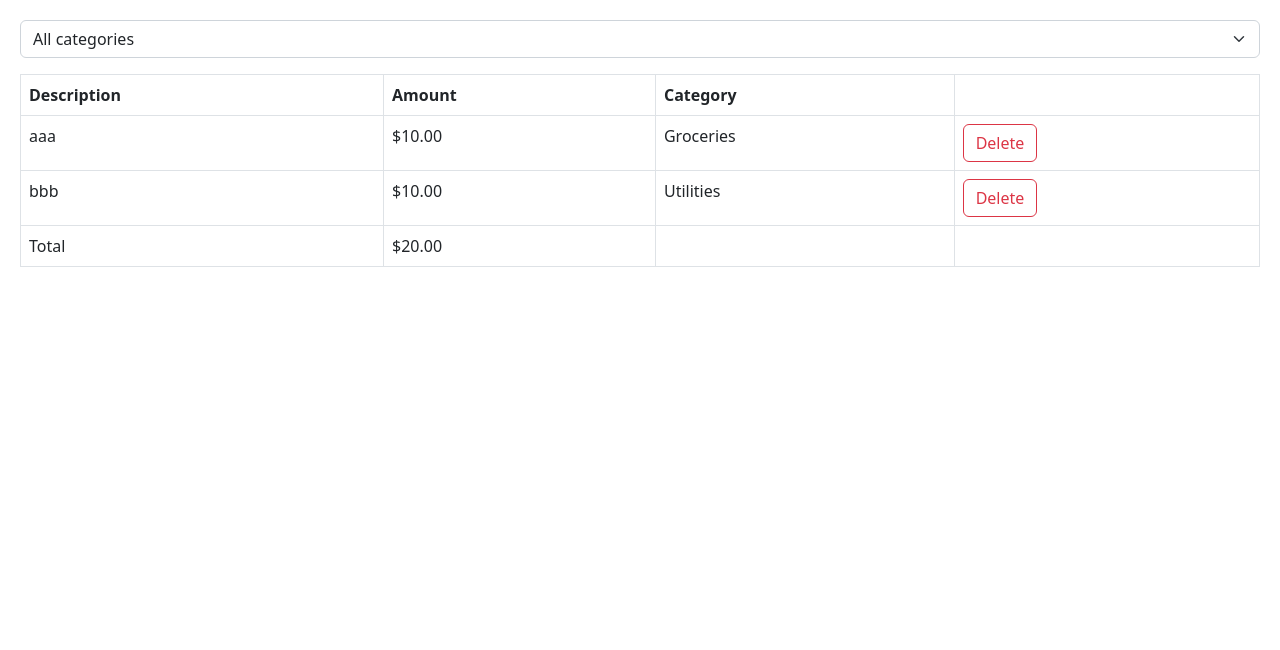
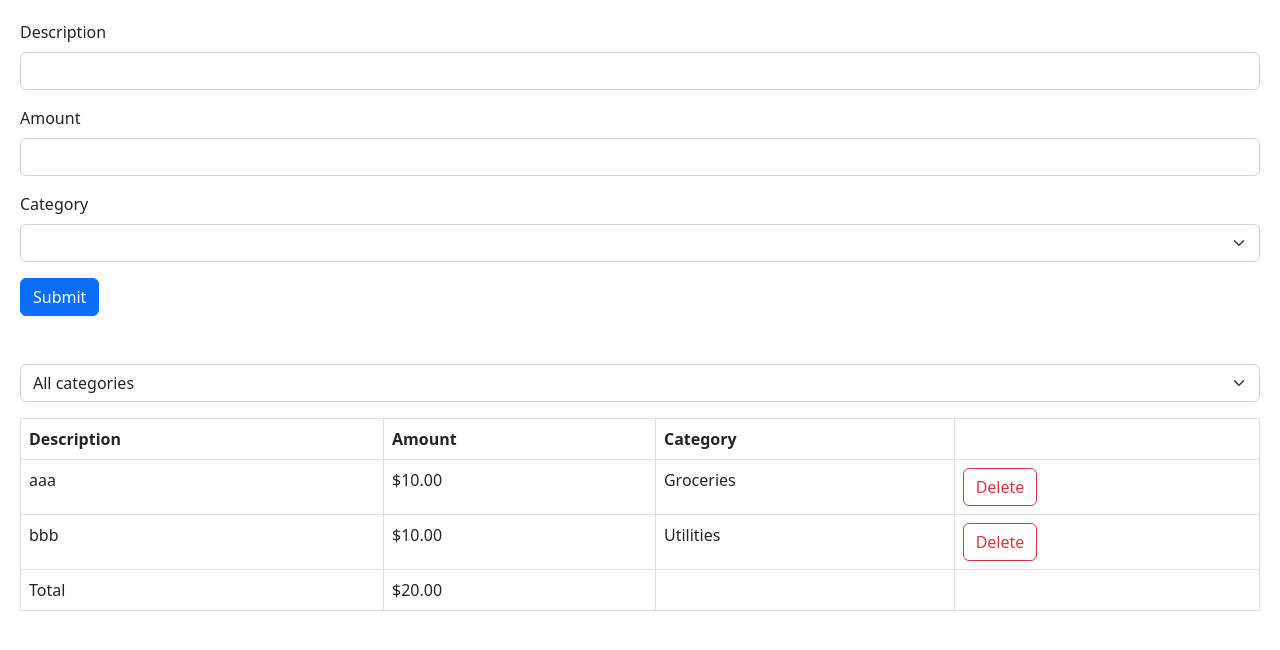
Before and after one commit to Dimuthu1994/react-learn, a React (Vite) app: page / in a window 1280 px wide. Shown: the top 650 px of the page. Built offline with nearby package versions, Linux system fonts and the light colour scheme.

Commit message:
Adding an expense

```diff
--- a/src/App.tsx
+++ b/src/App.tsx
@@ -1,6 +1,7 @@
 import { useState } from "react";
 import ExpenseList from "./expense-tracker/components/ExpenseList";
 import ExpenseFilter from "./expense-tracker/components/ExpenseFilter";
+import ExpenseForm from "./expense-tracker/components/ExpenseForm";
 
 function App() {
   const [expenses, setExpenses] = useState([
@@ -15,6 +16,13 @@
 
   return (
     <div>
+      <div className="mb-5">
+        <ExpenseForm
+          onSubmit={(data) =>
+            setExpenses([...expenses, { ...data, id: expenses.length + 1 }])
+          }
+        />
+      </div>
       <div className="mb-3">
         <ExpenseFilter onSelectCategory={(cat) => setSelectedCat(cat)} />
       </div>
--- /dev/null
+++ b/src/expense-tracker/components/ExpenseForm.tsx
@@ -0,0 +1,90 @@
+import { z } from "zod";
+import { useForm } from "react-hook-form";
+import { zodResolver } from "@hookform/resolvers/zod";
+import categories from "../categories";
+
+const schema = z.object({
+  description: z
+    .string()
+    .min(3, { message: "Description should be at least 3 characters." })
+    .max(50),
+  amount: z
+    .number({ invalid_type_error: "Amount is required." })
+    .min(0.01)
+    .max(100_000),
+  category: z.enum(categories, {
+    errorMap: () => ({ message: "Category is required." }),
+  }),
+});
+
+type ExpenseFormData = z.infer<typeof schema>;
+
+interface Props {
+  onSubmit: (data: ExpenseFormData) => void;
+}
+
+const ExpenseForm = ({ onSubmit }: Props) => {
+  const {
+    register,
+    handleSubmit,
+    reset,
+    formState: { errors },
+  } = useForm<ExpenseFormData>({ resolver: zodResolver(schema) });
+
+  return (
+    <form
+      onSubmit={handleSubmit((data) => {
+        onSubmit(data);
+        reset();
+      })}
+    >
+      <div className="mb-3">
+        <label htmlFor="description" className="form-label">
+          Description
+        </label>
+        <input
+          {...register("description")}
+          id="description"
+          type="text"
+          className="form-control"
+        />
+        {errors.description && (
+          <p className="text-danger">{errors.description.message}</p>
+        )}
+      </div>
+      <div className="mb-3">
+        <label htmlFor="amount" className="form-label">
+          Amount
+        </label>
+        <input
+          {...register("amount", { valueAsNumber: true })}
+          id="amount"
+          type="number"
+          className="form-control"
+        />
+        {errors.amount && (
+          <p className="text-danger">{errors.amount.message}</p>
+        )}
+      </div>
+      <div className="mb-3">
+        <label htmlFor="category" className="form-label">
+          Category
+        </label>
+        <select {...register("category")} id="category" className="form-select">
+          <option value=""></option>
+          {categories.map((category) => (
+            <option key={category} value={category}>
+              {category}
+            </option>
+          ))}
+        </select>
+        {errors.category && (
+          <p className="text-danger">{errors.category.message}</p>
+        )}
+      </div>
+      <button className="btn btn-primary">Submit</button>
+    </form>
+  );
+};
+
+export default ExpenseForm;
```
